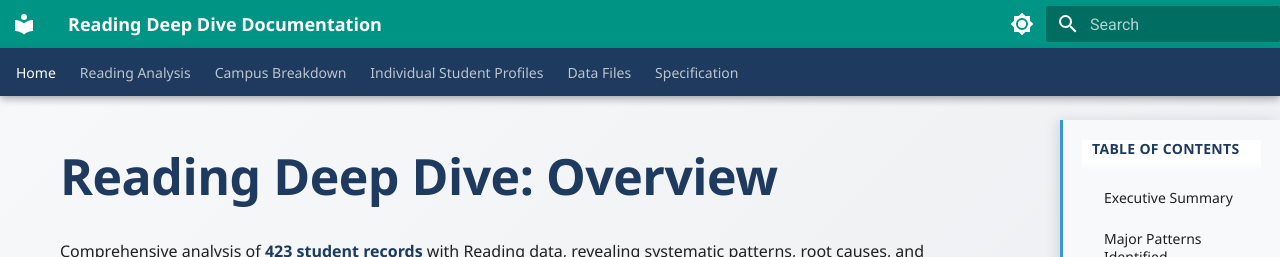
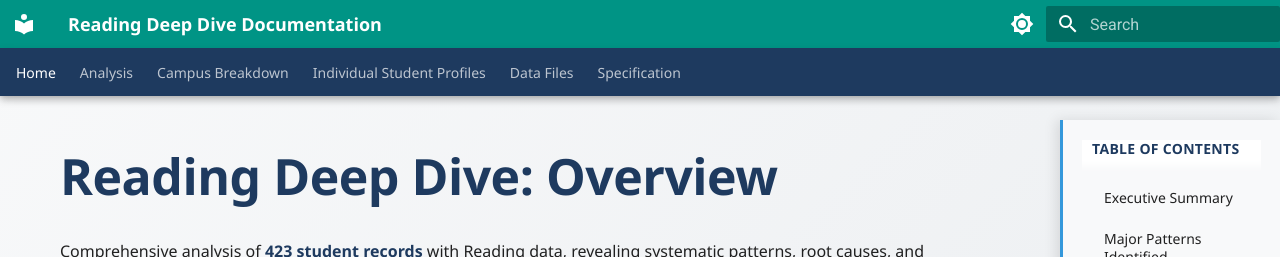
Before and after one commit to alixandria-ali/reading-deep-dive, an MkDocs documentation site: the page built from docs/index.md, in a window 1280 px wide. Shown: the top 257 px of the page. Built offline with MkDocs 1.6.1 and Material for MkDocs 9.7.7, drawn with Linux system fonts in a browser that asks for light colours.

Commit message:
Simplify navigation label to 'Analysis'
Changed 'Reading Analysis' to 'Analysis' for cleaner top navigation.

Co-Authored-By: Claude Sonnet 4.5 <noreply@anthropic.com>

```diff
--- a/mkdocs.yml
+++ b/mkdocs.yml
@@ -66,7 +66,7 @@ extra:
 
 nav:
   - Home: index.md
-  - Reading Analysis: reports/reading_analysis.md
+  - Analysis: reports/reading_analysis.md
   - Campus Breakdown: reports/campus_breakdown.md
   - Individual Student Profiles: reports/student_profiles.md
   - Data Files: data/index.md
```
